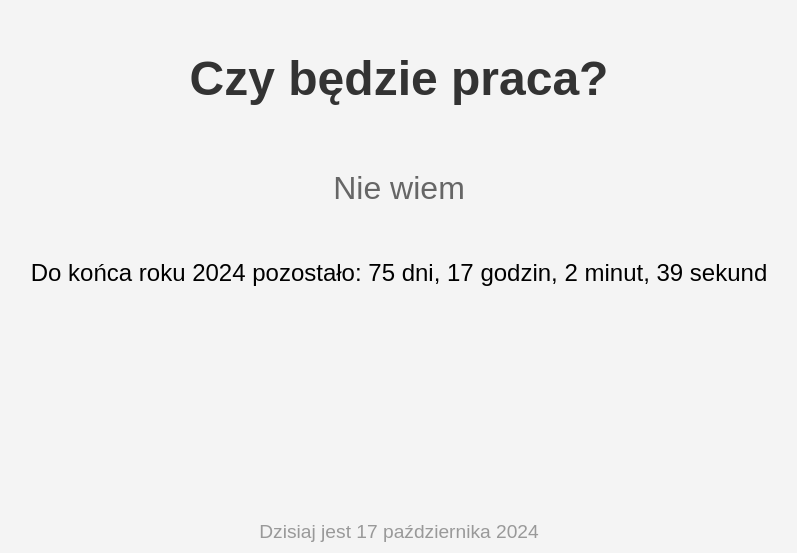
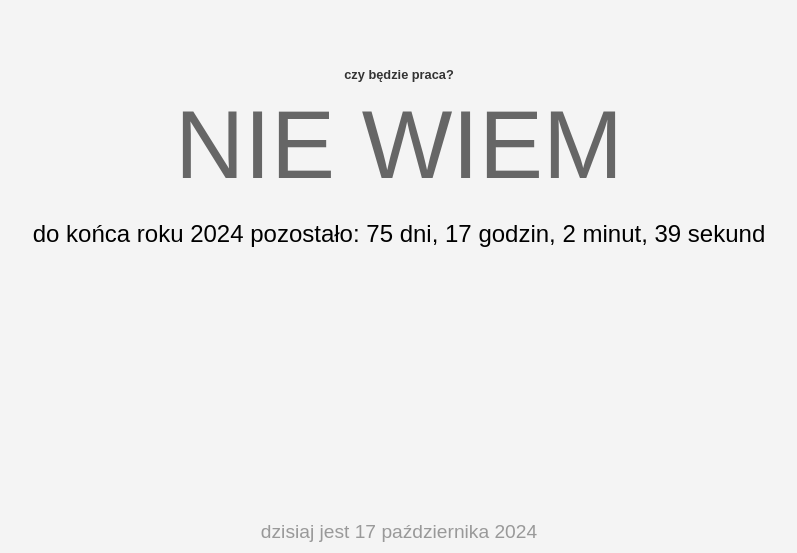
Before and after one commit to rrootko/czybedziepraca, a plain HTML site: page index.html in a window 1280 px wide. Shown: the part 247-800 px from the top of the page, without its empty margins (241-1038 px from the left). Drawn offline with Linux system fonts and the light colour scheme.

Commit message:
Update index.html

```diff
--- a/index.html
+++ b/index.html
@@ -17,13 +17,14 @@
         }
 
         h1 {
-            font-size: 3em;
+            font-size: 0.8em;
             color: #333;
         }
 
         p {
-            font-size: 2em;
+            font-size: 6em;
             color: #666;
+            margin: 0;
         }
 
         .date {
@@ -41,14 +42,14 @@
     </style>
 </head>
 <body>
-    <h1>Czy będzie praca?</h1>
-    <p>Nie wiem</p>
+    <h1>czy będzie praca?</h1>
+    <p>NIE WIEM</p>
 
     <!-- Miejsce na odliczanie -->
     <div class="countdown" id="countdown"></div>
 
     <div class="date">
-        Dzisiaj jest <span id="date"></span>
+        dzisiaj jest <span id="date"></span>
     </div>
 
     <script>
@@ -70,7 +71,7 @@
             const seconds = Math.floor((diff % (1000 * 60)) / 1000);
 
             document.getElementById('countdown').textContent =
-                `Do końca roku 2024 pozostało: ${days} dni, ${hours} godzin, ${minutes} minut, ${seconds} sekund`;
+                `do końca roku 2024 pozostało: ${days} dni, ${hours} godzin, ${minutes} minut, ${seconds} sekund`;
         }
 
         // Aktualizuj odliczanie co sekundę
```
